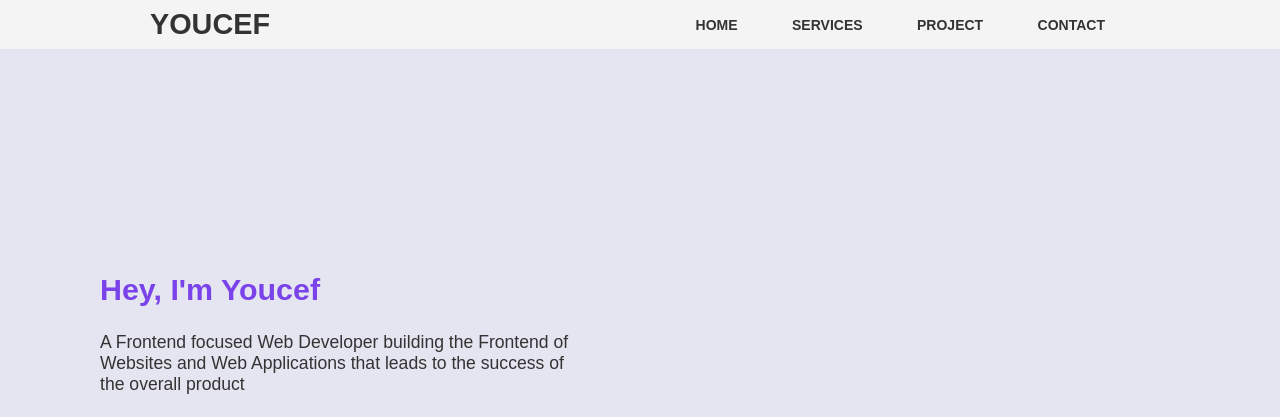
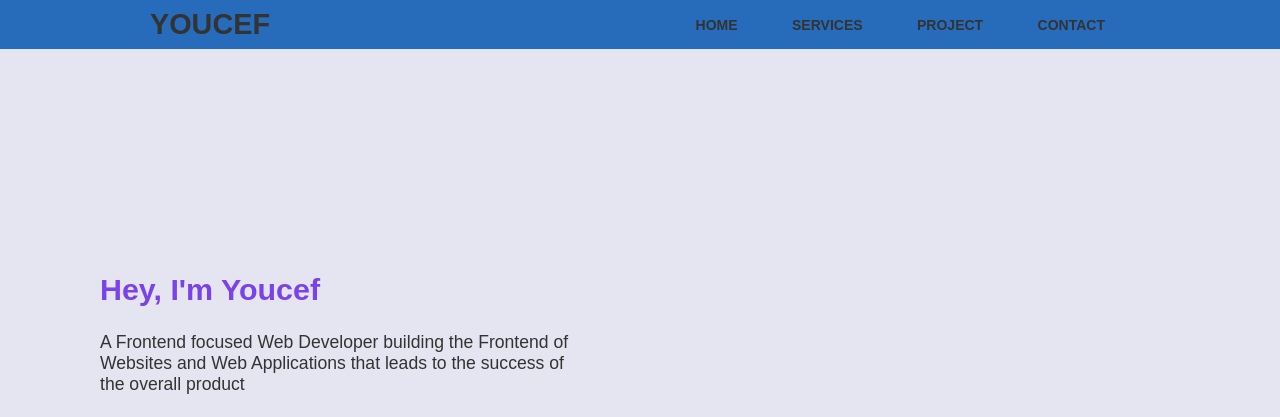
Before and after one commit to YoussefBelhadadji/Project_one, a plain HTML site: page index.html in a window 1280 px wide. Shown: the top 417 px of the page. Drawn offline with Linux system fonts and the light colour scheme.

Commit message:
background-color changed

```diff
--- a/style.css
+++ b/style.css
@@ -11,7 +11,7 @@
     height: 50px;}
 header
 {
-background-color: #f4f4f4;
+background-color: #276cbb;
 width: 100%;
 position: fixed;
 z-index: 999;
```
